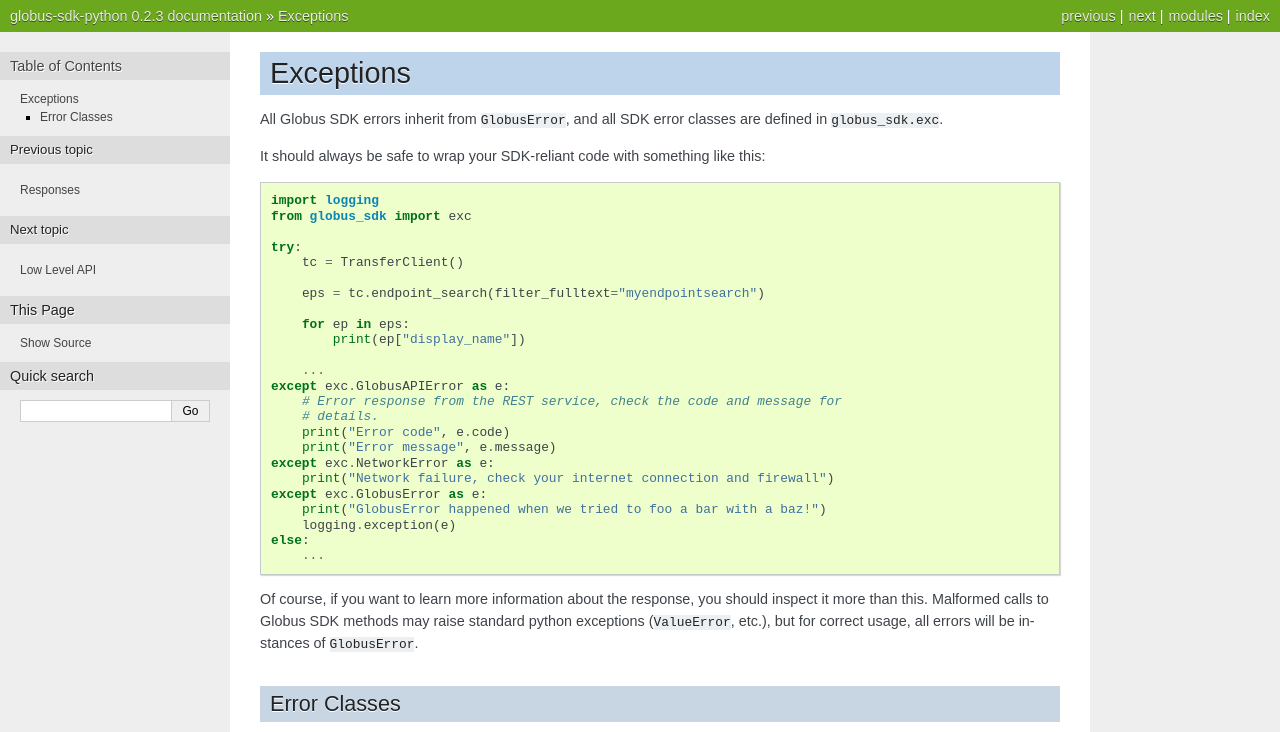
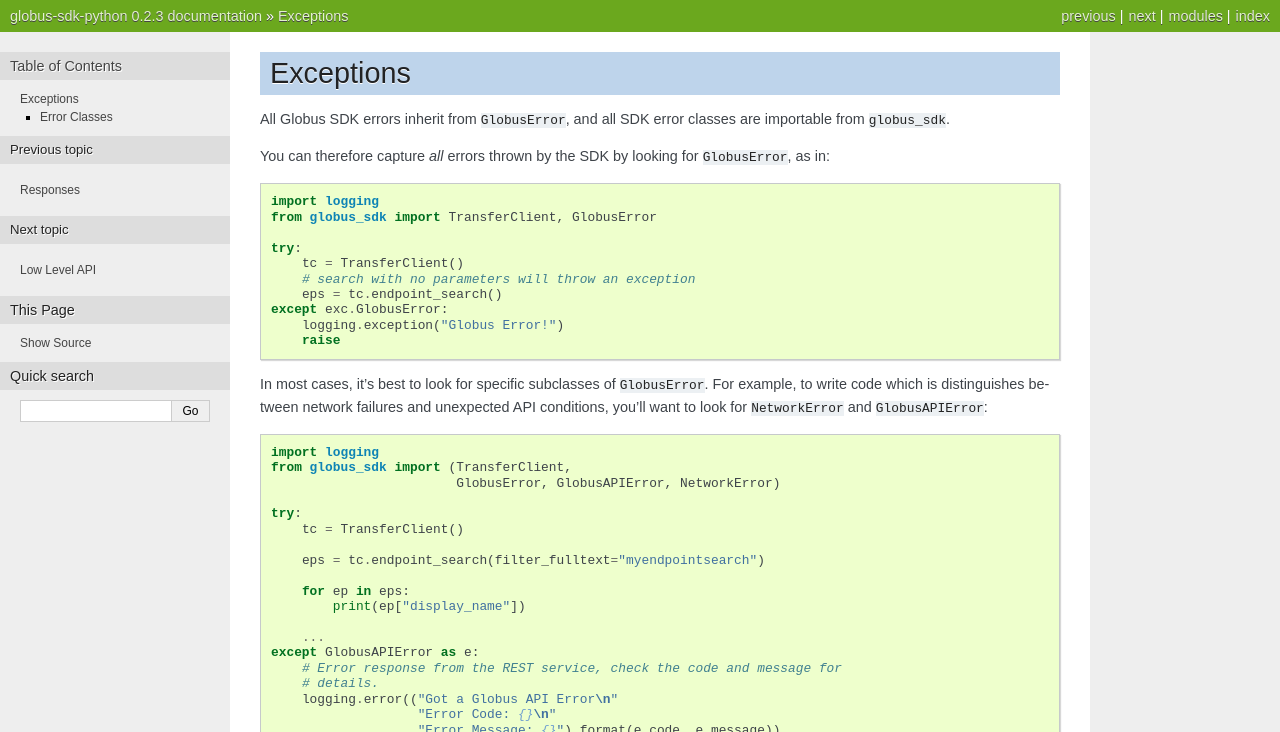
Before and after one commit to sirosen/globus-sdk-python, a Sphinx documentation site: the page built from docs/api/exceptions.rst, in a window 1280 px wide and 1400 px high. Shown: the top 732 px of the window. Built offline with Sphinx 7.4.7, drawn with Linux system fonts in a browser that asks for light colours; some of the changed text lies outside the part shown; grey boxes are pictures that could not be loaded.

Commit message:
Cleanup to pure RST documents
Minor modifications.
 - Exclude `default_response_class` on TransferClient and AuthClient
 - Put TransferData and DeleteData classes under a sub-heading
 - Take Deprecations off of the main page
 - Fix basic usage example
 - Cleanup for error handling examples

```diff
--- a/docs/api/exceptions.rst
+++ b/docs/api/exceptions.rst
@@ -2,13 +2,30 @@
 ==========
 
 All Globus SDK errors inherit from ``GlobusError``, and all SDK error classes
-are defined in ``globus_sdk.exc``.
+are importable from ``globus_sdk``.
 
-It should always be safe to wrap your SDK-reliant code with something like
-this::
+You can therefore capture *all* errors thrown by the SDK by looking for
+``GlobusError``, as in::
 
     import logging
-    from globus_sdk import exc
+    from globus_sdk import TransferClient, GlobusError
+
+    try:
+        tc = TransferClient()
+        # search with no parameters will throw an exception
+        eps = tc.endpoint_search()
+    except exc.GlobusError:
+        logging.exception("Globus Error!")
+        raise
+
+In most cases, it's best to look for specific subclasses of ``GlobusError``.
+For example, to write code which is distinguishes between network failures and
+unexpected API conditions, you'll want to look for ``NetworkError`` and
+``GlobusAPIError``::
+
+    import logging
+    from globus_sdk import (TransferClient,
+                            GlobusError, GlobusAPIError, NetworkError)
 
     try:
         tc = TransferClient()
@@ -19,16 +36,20 @@
             print(ep["display_name"])
 
         ...
-    except exc.GlobusAPIError as e:
+    except GlobusAPIError as e:
         # Error response from the REST service, check the code and message for
         # details.
-        print("Error code", e.code)
-        print("Error message", e.message)
-    except exc.NetworkError as e:
-        print("Network failure, check your internet connection and firewall")
-    except exc.GlobusError as e:
-        print("GlobusError happened when we tried to foo a bar with a baz!")
-        logging.exception(e)
+        logging.error(("Got a Globus API Error\n"
+                       "Error Code: {}\n"
+                       "Error Message: {}").format(e.code, e.message))
+        raise e
+    except NetworkError:
+        logging.error(("Network Failure. "
+                       "Possibly a firewall or connectivity issue"))
+        raise
+    except GlobusError:
+        logging.exception("Totally unexpected GlobusError!")
+        raise
     else:
         ...
 
```
Also changed, not shown: docs/api.rst (+12 -2 lines), docs/api/response.rst (+4 -3 lines), docs/deprecations.rst (added, +15 -0 lines), docs/index.rst (+4 -19 lines).
